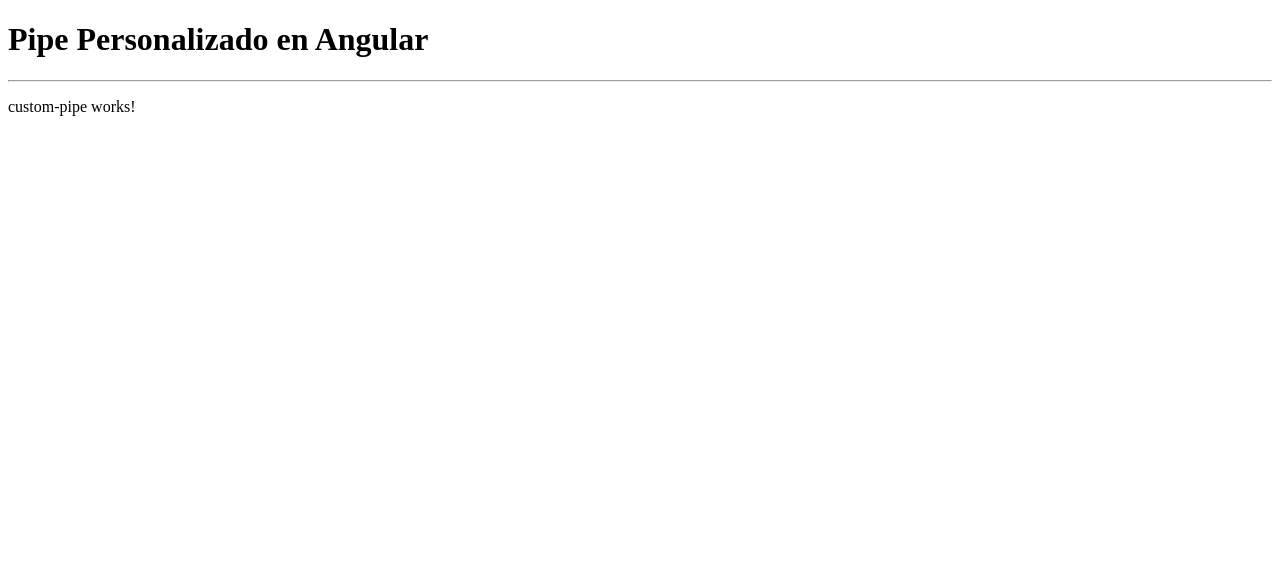
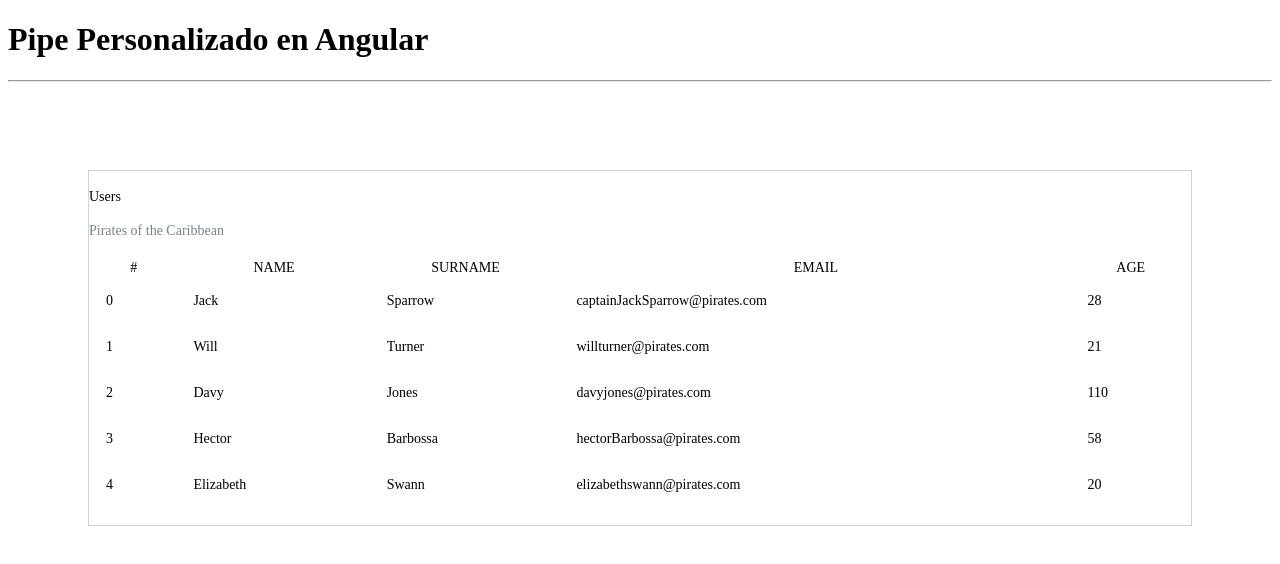
Before and after one commit to srgrover/PipePersonalizadoAngular, an Angular app: page / in a window 1280 px wide. Shown: the top 564 px of the page. Built offline with nearby package versions, Linux system fonts and the light colour scheme.

Commit message:
Design to show users in a table. Loop for data

```diff
--- a/src/app/custom-pipe/custom-pipe.component.html
+++ b/src/app/custom-pipe/custom-pipe.component.html
@@ -1 +1,36 @@
-<p>custom-pipe works!</p>
+<div class="page-content page-container" id="page-content">
+  <div class="padding">
+    <div class="row container d-flex justify-content-center">
+      <div class="col-lg-8 grid-margin stretch-card">
+        <div class="card">
+          <div class="card-body">
+            <h4 class="card-title">Users</h4>
+            <p class="card-description">Pirates of the Caribbean</p>
+            <div class="table-responsive">
+              <table class="table">
+                <thead>
+                  <tr>
+                    <th scope="col">#</th>
+                    <th scope="col">Name</th>
+                    <th scope="col">Surname</th>
+                    <th scope="col">Email</th>
+                    <th scope="col">Age</th>
+                  </tr>
+                </thead>
+                <tbody>
+                  <tr *ngFor="let user of users; let i = index">
+                    <td class="fw-bold">{{ i }}</td>
+                    <td>{{ user.name }}</td>
+                    <td>{{ user.surname }}</td>
+                    <td>{{ user.email }}</td>
+                    <td>{{ user.age }}</td>
+                  </tr>
+                </tbody>
+              </table>
+            </div>
+          </div>
+        </div>
+      </div>
+    </div>
+  </div>
+</div>
--- a/src/app/custom-pipe/custom-pipe.component.scss
+++ b/src/app/custom-pipe/custom-pipe.component.scss
@@ -0,0 +1,108 @@
+body {
+  background-color: #f9f9fa;
+}
+
+.flex {
+  -webkit-box-flex: 1;
+  -ms-flex: 1 1 auto;
+  flex: 1 1 auto;
+}
+
+@media (max-width: 991.98px) {
+  .padding {
+    padding: 1.5rem;
+  }
+}
+
+@media (max-width: 767.98px) {
+  .padding {
+    padding: 1rem;
+  }
+}
+
+.padding {
+  padding: 5rem;
+}
+
+.card {
+  box-shadow: none;
+  -webkit-box-shadow: none;
+  -moz-box-shadow: none;
+  -ms-box-shadow: none;
+}
+
+.pl-3,
+.px-3 {
+  padding-left: 1rem !important;
+}
+
+.card {
+  position: relative;
+  display: flex;
+  flex-direction: column;
+  min-width: 0;
+  word-wrap: break-word;
+  background-color: #fff;
+  background-clip: border-box;
+  border: 1px solid #d2d2dc;
+  border-radius: 0;
+}
+
+.card .card-title {
+  color: #000000;
+  margin-bottom: 0.625rem;
+  text-transform: capitalize;
+  font-size: 0.875rem;
+  font-weight: 500;
+}
+
+.card .card-description {
+  margin-bottom: 0.875rem;
+  font-weight: 400;
+  color: #76838f;
+}
+
+p {
+  font-size: 0.875rem;
+  margin-bottom: 0.5rem;
+  line-height: 1.5rem;
+}
+
+.table-responsive {
+  display: block;
+  width: 100%;
+  overflow-x: auto;
+  -webkit-overflow-scrolling: touch;
+  -ms-overflow-style: -ms-autohiding-scrollbar;
+}
+
+.table,
+.jsgrid .jsgrid-table {
+  width: 100%;
+  max-width: 100%;
+  margin-bottom: 1rem;
+  background-color: transparent;
+}
+
+.table thead th,
+.jsgrid .jsgrid-table thead th {
+  border-top: 0;
+  border-bottom-width: 1px;
+  font-weight: 500;
+  font-size: 0.875rem;
+  text-transform: uppercase;
+}
+
+.table td,
+.jsgrid .jsgrid-table td {
+  font-size: 0.875rem;
+  padding: 0.875rem 0.9375rem;
+}
+
+.badge {
+  border-radius: 0;
+  font-size: 12px;
+  line-height: 1;
+  padding: 0.375rem 0.5625rem;
+  font-weight: normal;
+}
```
